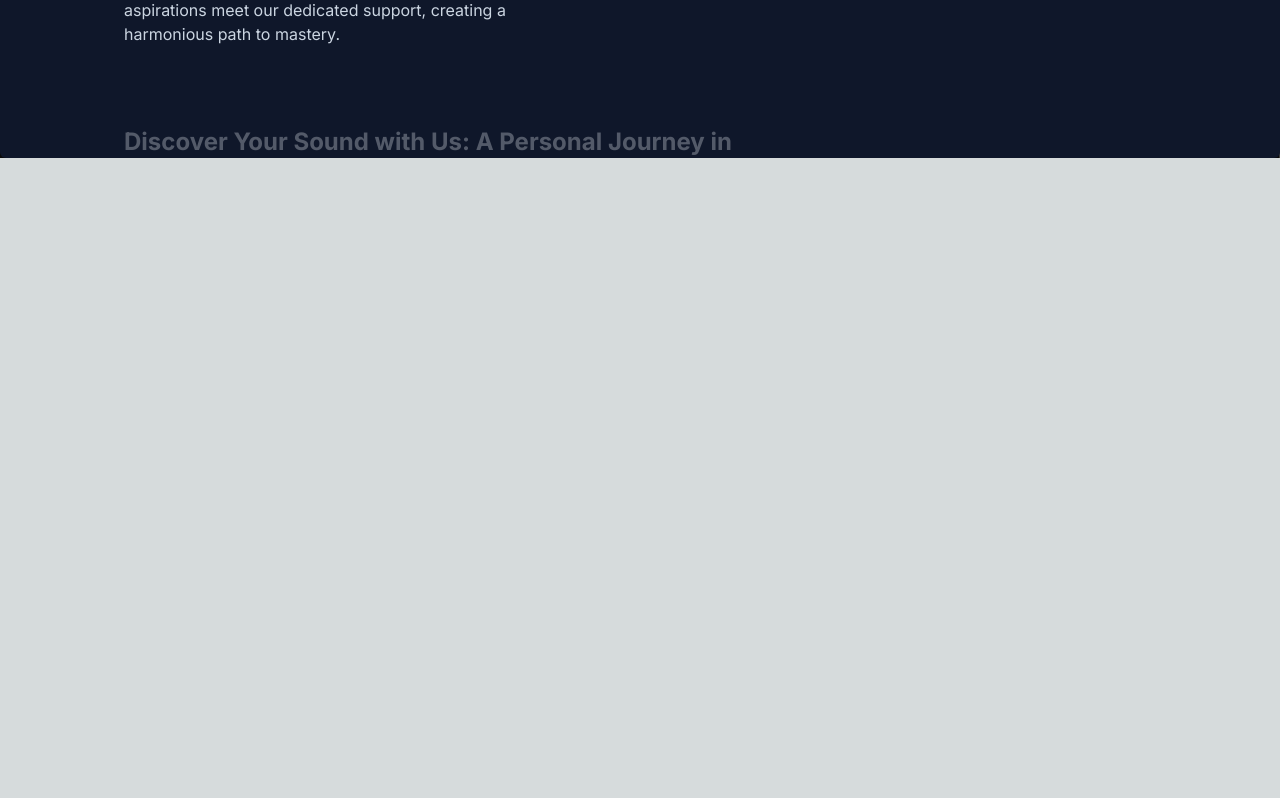
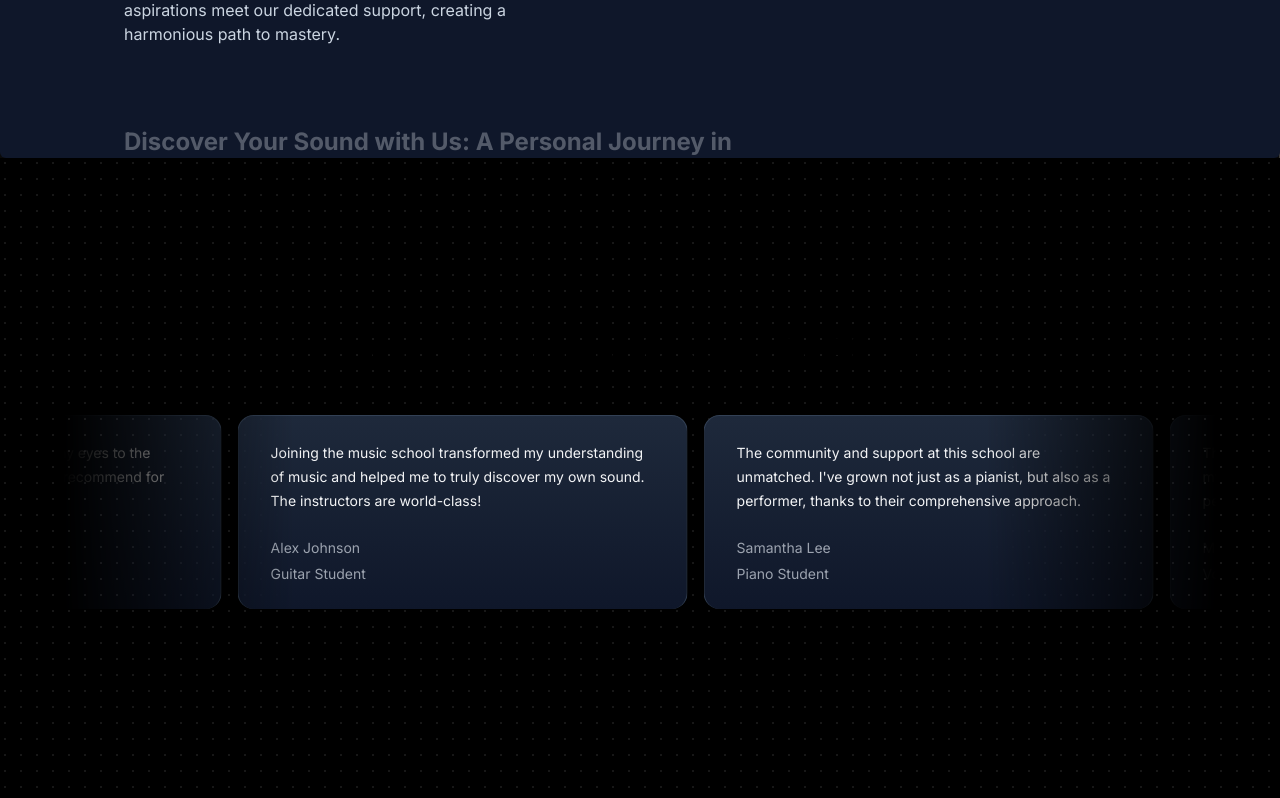
Before and after one commit to roshan-jha-23/nextmusicAcedmia, a Next.js app: page / in a window 1280 px wide. Shown: the part 1922-2720 px from the top of the page. Before the commit the page ends 2080 px from the top, so only its background shows below. Built offline with nearby package versions, Linux system fonts and the light colour scheme.

Commit message:
add testimonial section and bug fix in tailwind config

```diff
--- a/src/app/page.tsx
+++ b/src/app/page.tsx
@@ -1,5 +1,6 @@
 import FeaturedCourses from "@/components/FeaturedCourses";
 import HeroSection from "@/components/HeroSection";
+import MusicSchoolTestimonials from "@/components/TestimonialCards";
 import WhyChooseUs from "@/components/WhyChooseUs";
 
 
@@ -10,6 +11,7 @@
       <HeroSection/>
       <FeaturedCourses/>
       <WhyChooseUs/>
+      <MusicSchoolTestimonials/>
     </main>
   );
 }
--- /dev/null
+++ b/src/components/TestimonialCards.tsx
@@ -0,0 +1,58 @@
+'use client'
+import { InfiniteMovingCards } from "./ui/infinite-moving-cards";
+
+const musicSchoolTestimonials = [
+  {
+    quote:
+      "Joining the music school transformed my understanding of music and helped me to truly discover my own sound. The instructors are world-class!",
+    name: "Alex Johnson",
+    title: "Guitar Student",
+  },
+  {
+    quote:
+      "The community and support at this school are unmatched. I've grown not just as a pianist, but also as a performer, thanks to their comprehensive approach.",
+    name: "Samantha Lee",
+    title: "Piano Student",
+  },
+  {
+    quote:
+      "This school offered me the tools and confidence to take my singing to the next level. I'm endlessly grateful for the personalized coaching.",
+    name: "Michael Chen",
+    title: "Vocal Student",
+  },
+  {
+    quote:
+      "As a violinist, finding the right mentor can be challenging, but this school matched me with a teacher who truly understands my goals and challenges.",
+    name: "Emily Taylor",
+    title: "Violin Student",
+  },
+  {
+    quote:
+      "The production courses here opened my eyes to the intricacies of music production. Highly recommend for any aspiring producers!",
+    name: "Chris Morales",
+    title: "Music Production Student",
+  },
+];
+
+
+function MusicSchoolTestimonials() {
+  return (
+    <div className="h-[40rem] w-full dark:bg-black dark:bg-dot-white/[0.2] relative flex flex-col items-center justify-center overflow-hidden">
+      <h2></h2>
+      <h2 className="text-3xl font-bold text-center mb-8 z-10">
+        Hear Our Harmony:Voices of the Alumni
+      </h2>
+      <div className="flex justify-center w-full overflow-hidden px-4 sm:px-6 lg:px-8">
+        <div className="w-full max-w-6xl">
+          <InfiniteMovingCards
+            items={musicSchoolTestimonials}
+            direction="right"
+            speed="slow"
+          />
+        </div>
+      </div>
+    </div>
+  );
+}
+
+export default MusicSchoolTestimonials;
--- /dev/null
+++ b/src/components/ui/infinite-moving-cards.tsx
@@ -0,0 +1,121 @@
+"use client";
+
+import { cn } from "@/utils/cn";
+import React, { useEffect, useState } from "react";
+
+export const InfiniteMovingCards = ({
+  items,
+  direction = "left",
+  speed = "fast",
+  pauseOnHover = true,
+  className,
+}: {
+  items: {
+    quote: string;
+    name: string;
+    title: string;
+  }[];
+  direction?: "left" | "right";
+  speed?: "fast" | "normal" | "slow";
+  pauseOnHover?: boolean;
+  className?: string;
+}) => {
+  const containerRef = React.useRef<HTMLDivElement>(null);
+  const scrollerRef = React.useRef<HTMLUListElement>(null);
+
+  useEffect(() => {
+    addAnimation();
+  }, []);
+  const [start, setStart] = useState(false);
+  function addAnimation() {
+    if (containerRef.current && scrollerRef.current) {
+      const scrollerContent = Array.from(scrollerRef.current.children);
+
+      scrollerContent.forEach((item) => {
+        const duplicatedItem = item.cloneNode(true);
+        if (scrollerRef.current) {
+          scrollerRef.current.appendChild(duplicatedItem);
+        }
+      });
+
+      getDirection();
+      getSpeed();
+      setStart(true);
+    }
+  }
+  const getDirection = () => {
+    if (containerRef.current) {
+      if (direction === "left") {
+        containerRef.current.style.setProperty(
+          "--animation-direction",
+          "forwards"
+        );
+      } else {
+        containerRef.current.style.setProperty(
+          "--animation-direction",
+          "reverse"
+        );
+      }
+    }
+  };
+  const getSpeed = () => {
+    if (containerRef.current) {
+      if (speed === "fast") {
+        containerRef.current.style.setProperty("--animation-duration", "20s");
+      } else if (speed === "normal") {
+        containerRef.current.style.setProperty("--animation-duration", "40s");
+      } else {
+        containerRef.current.style.setProperty("--animation-duration", "80s");
+      }
+    }
+  };
+  return (
+    <div
+      ref={containerRef}
+      className={cn(
+        "scroller relative z-20  max-w-7xl overflow-hidden  [mask-image:linear-gradient(to_right,transparent,white_20%,white_80%,transparent)]",
+        className
+      )}
+    >
+      <ul
+        ref={scrollerRef}
+        className={cn(
+          " flex min-w-full shrink-0 gap-4 py-4 w-max flex-nowrap",
+          start && "animate-scroll ",
+          pauseOnHover && "hover:[animation-play-state:paused]"
+        )}
+      >
+        {items.map((item, idx) => (
+          <li
+            className="w-[350px] max-w-full relative rounded-2xl border border-b-0 flex-shrink-0 border-slate-700 px-8 py-6 md:w-[450px]"
+            style={{
+              background:
+                "linear-gradient(180deg, var(--slate-800), var(--slate-900)",
+            }}
+            key={item.name}
+          >
+            <blockquote>
+              <div
+                aria-hidden="true"
+                className="user-select-none -z-1 pointer-events-none absolute -left-0.5 -top-0.5 h-[calc(100%_+_4px)] w-[calc(100%_+_4px)]"
+              ></div>
+              <span className=" relative z-20 text-sm leading-[1.6] text-gray-100 font-normal">
+                {item.quote}
+              </span>
+              <div className="relative z-20 mt-6 flex flex-row items-center">
+                <span className="flex flex-col gap-1">
+                  <span className=" text-sm leading-[1.6] text-gray-400 font-normal">
+                    {item.name}
+                  </span>
+                  <span className=" text-sm leading-[1.6] text-gray-400 font-normal">
+                    {item.title}
+                  </span>
+                </span>
+              </div>
+            </blockquote>
+          </li>
+        ))}
+      </ul>
+    </div>
+  );
+};
--- a/tailwind.config.ts
+++ b/tailwind.config.ts
@@ -53,7 +53,7 @@
       animation: {
         spotlight: "spotlight 2s ease .75s 1 forwards",
         scroll:
-          "scroll var(--animation-duration, 40s) var(--animation-direction, forwards) linear infinite",
+          "scroll var(--animation-duration, 30s) var(--animation-direction, forwards) linear infinite",
       },
       backgroundImage: {
         "gradient-radial": "radial-gradient(var(--tw-gradient-stops))",
```
